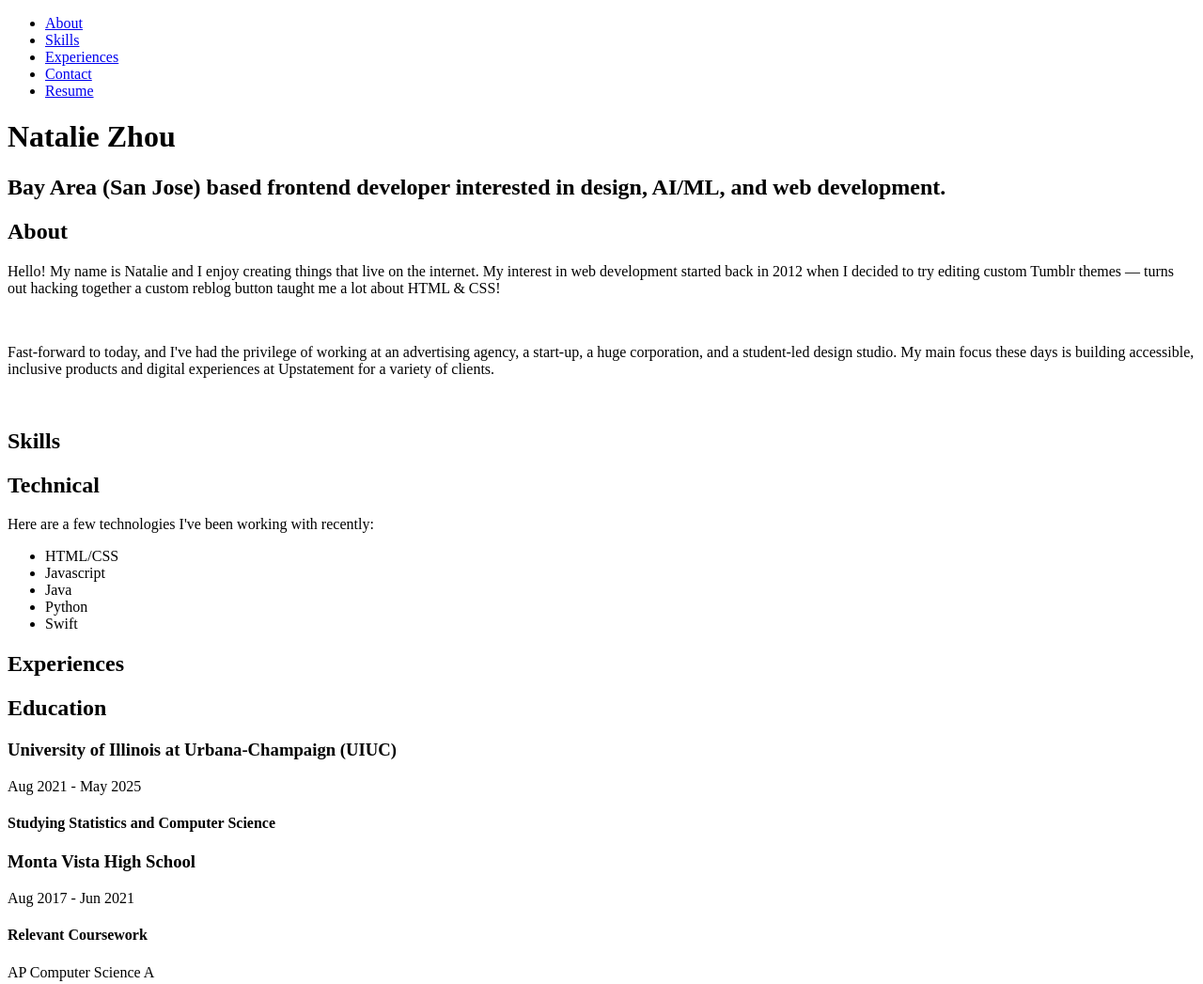
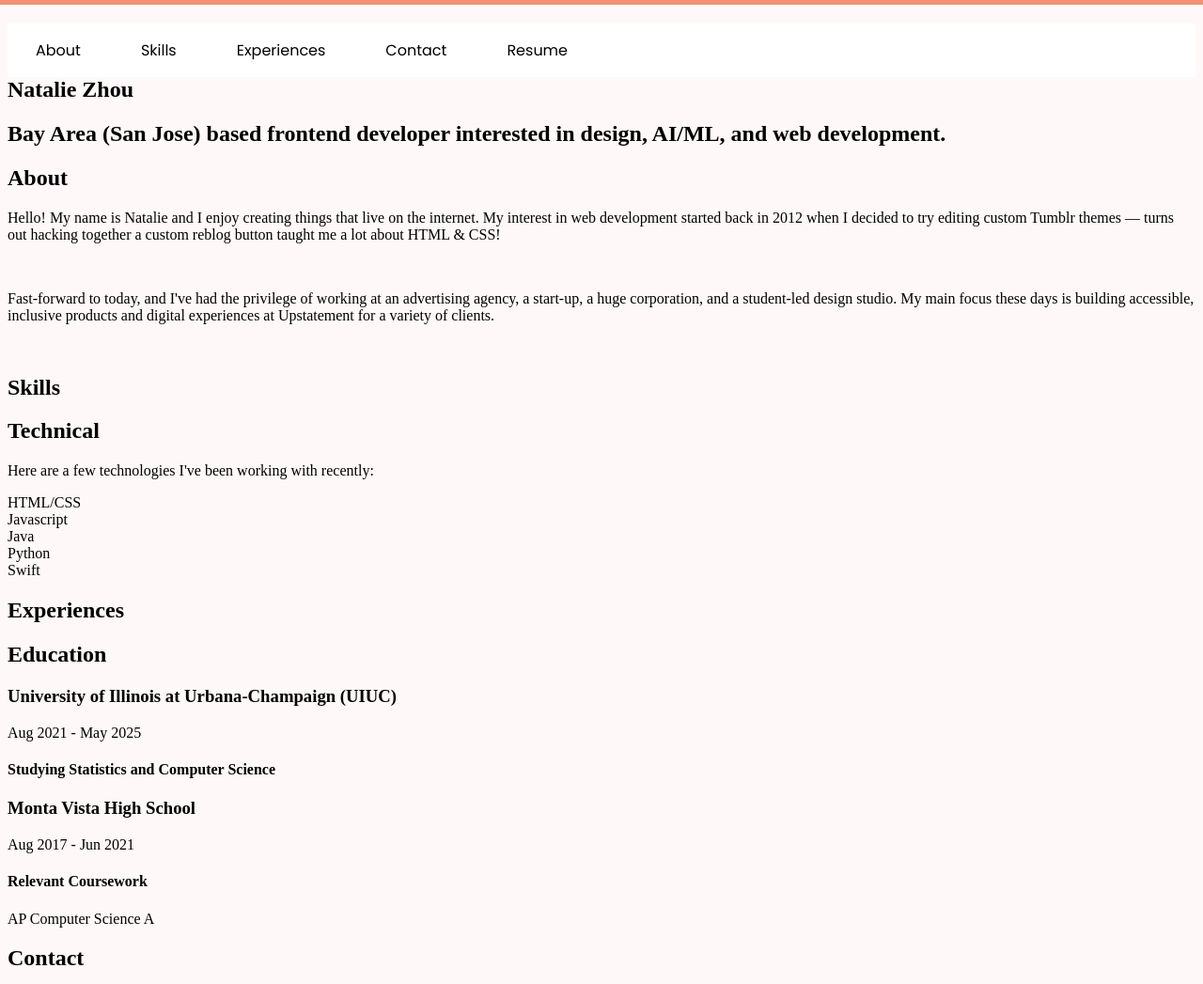
Before and after one commit to nataliezhou/portfolio, a plain HTML site: page index.html in a window 1280 px wide. Shown: the top 1047 px of the page at 94% size. Drawn offline with Linux system fonts and the light colour scheme.

Commit message:
Add sidebar styling and fixed HTML

```diff
--- a/index.html
+++ b/index.html
@@ -6,22 +6,28 @@
 
         <link rel="stylesheet" href="style.css" />
         <title>Natalie Zhou's Portfolio</title>
+
+        <link rel="preconnect" href="https://fonts.googleapis.com">
+        <link rel="preconnect" href="https://fonts.gstatic.com" crossorigin>
+        <link href="https://fonts.googleapis.com/css2?family=Poppins&display=swap" rel="stylesheet">
     </head>
     <body>
-        <nav class="nav-bar">
-            <ul>
-                <li><a href="#About">About</a></li>
-                <li><a href="#Skills">Skills</a></li>
-                <li><a href="#Experiences">Experiences</a></li>
-                <li><a href="#Contact">Contact</a></li>
-                <li><a href="#Resume">Resume</a></li>
-            </ul>
-        </nav>
         <header>
-            <h1>Natalie Zhou</h1>
-            <h2>Bay Area (San Jose) based frontend developer interested in design, AI/ML, and web development.</h2>
+            <nav class="nav-bar">
+                <ul>
+                    <li class="nav-item"><a href="#About">About</a></li>
+                    <li class="nav-item"><a href="#Skills">Skills</a></li>
+                    <li class="nav-item"><a href="#Experiences">Experiences</a></li>
+                    <li class="nav-item"><a href="#Contact">Contact</a></li>
+                    <li class="nav-item"><a href="#Resume">Resume</a></li>
+                </ul>
+            </nav>
         </header>
-        <main>
+        <div id="main">
+            <section id="Intro">
+                <h1>Natalie Zhou</h1>
+                <h2>Bay Area (San Jose) based frontend developer interested in design, AI/ML, and web development.</h2>
+            </section>
             <section id="About">
                 <h1>About</h1>
                 <p>Hello! My name is Natalie and I enjoy creating things that live on the internet. My interest in web development started back in 2012 when I decided to try editing custom Tumblr themes — turns out hacking together a custom reblog button taught me a lot about HTML & CSS!</p>
@@ -60,6 +66,6 @@
                 <h1>Contact</h1>
                 <!--Form here-->
             </section>
-        </main>
+        </div>
     </body>
 </html>
--- a/style.css
+++ b/style.css
@@ -0,0 +1,32 @@
+html {
+    background-color: #fef9f8;
+    border-top: 5px solid #ef9273;
+}
+
+body {
+    margin-top: px;
+    border: 0px;
+}
+
+nav {
+    float: right;
+    background-color: white;
+    width: 100%;
+    margin: 0px;
+}
+
+.nav-item {
+    display: inline;
+    list-style-type: none;
+    padding: 10px 30px;
+}
+
+a[href^="#"] {
+    text-decoration: none;
+    color: black;
+    font-family: 'Poppins', sans-serif;
+}
+
+ul {
+    padding: 0px;
+}
```
